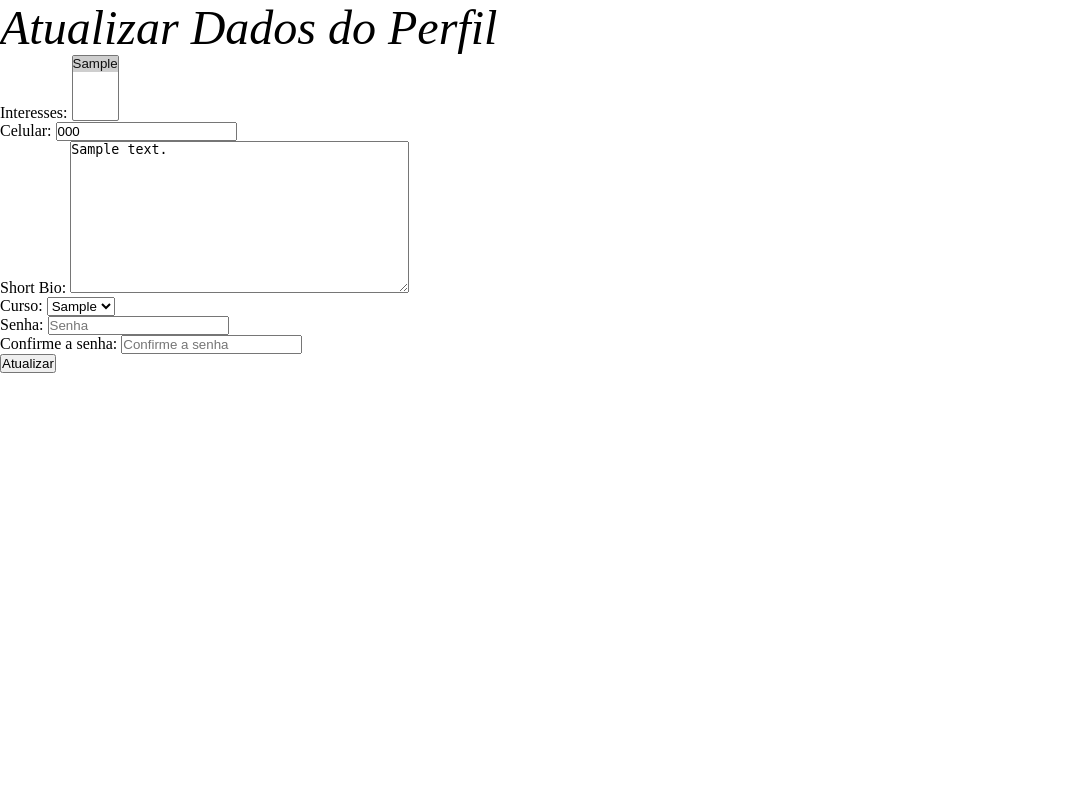
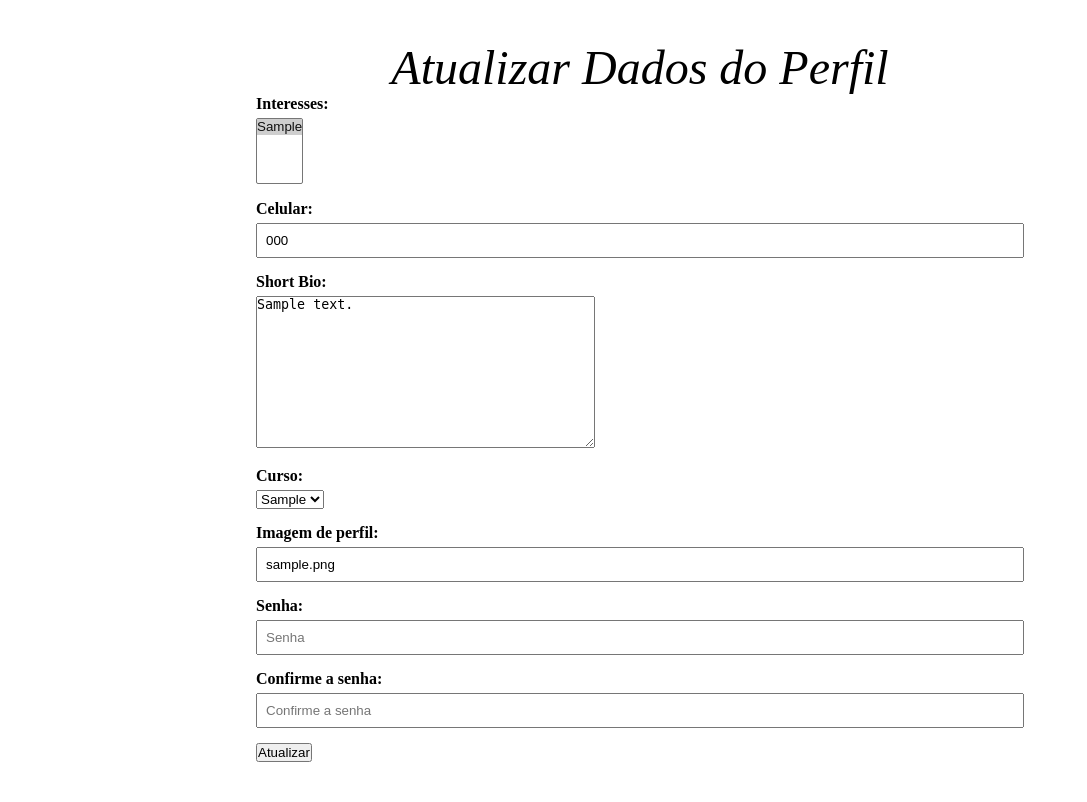
Before and after one commit to Eduds007/icfinder, a Django app: page /perfil/1/update/aluno/ in a window 1280 px wide. Shown: the part 86-888 px from the top of the page, without its empty margins (0-1087 px from the left). Before the commit the page ends 459 px from the top, so only its background shows below. Run offline with Django 4.2, Linux system fonts and the light colour scheme; a user stored in the database is signed in; tables that the repository leaves empty hold one stand-in row (values such as "Sample post"); parts of the project's set-up code (start-up, migrations or seed data) failed here and were passed over.

Commit message:
imagem no update perfil e estilo no formulario

```diff
--- a/icfinder_app/forms.py
+++ b/icfinder_app/forms.py
@@ -57,10 +57,15 @@ class AlunoPerfilForm(forms.ModelForm):
         queryset=Curso.objects.all(),
         widget=forms.Select(attrs={'class': 'form-control'})
     )
+    profile_pic = forms.URLField(
+        label='Imagem de perfil',
+        widget=forms.TextInput(attrs={'class': 'form-control', 'placeholder': 'Insira a URL da imagem'}),
+        required=False
+    )
 
     class Meta:
         model = Aluno
-        fields = ['first_name', 'last_name', 'email', 'interests', 'phone_number', 'short_bio', 'curso']
+        fields = ['first_name', 'last_name', 'email', 'interests', 'phone_number', 'short_bio', 'curso', 'profile_pic']
 
     # aceitar apenas emails no domínio usp
     def clean_email(self):
@@ -96,10 +101,16 @@ class ProfessorPerfilForm(forms.ModelForm):
         label='Confirme a senha',
         widget=forms.PasswordInput(attrs={'class': 'form-control', 'placeholder': 'Confirme a senha'})
     )
+    profile_pic = forms.URLField(
+        label='Imagem de perfil',
+        widget=forms.TextInput(attrs={'class': 'form-control', 'placeholder': 'Insira a URL da imagem'}),
+        required=False
+    )
+
 
     class Meta:
         model = Professor
-        fields = ['first_name', 'last_name', 'phone_number', 'short_bio', 'departamento', 'disponibilidade', 'lab', 'password1', 'password2']
+        fields = ['first_name', 'last_name', 'phone_number', 'short_bio', 'departamento', 'disponibilidade', 'lab', 'profile_pic', 'password1', 'password2']
 
 class ProfessorTokenForm(forms.ModelForm):
     email = forms.EmailField()
--- a/icfinder_app/signals.py
+++ b/icfinder_app/signals.py
@@ -31,7 +31,7 @@ def create_default_departments(sender, **kwargs):
                                 'Construção', 'Otmização de processos', 'Matemática',
                                 'Análise de dados', 'Hardware', 'Meio ambiente',
                                 'Materiais', 'Energia', 'Inteligência artificial',
-                                'IoT']
+                                'IoT', 'Finanças']
             for interesse in interesses_array:
                 Interesse.objects.create(interesse=interesse)
         if not Lab.objects.exists():
--- a/icfinder_app/templates/icfinder_app/detail.html
+++ b/icfinder_app/templates/icfinder_app/detail.html
@@ -25,6 +25,9 @@ Página do post
 
       <div id = "perfil">
         <div id = "perfil_inner">
+          <div class="profile-pic-container">
+            <img class = 'bgImg' src= "{{projeto.responsavel.user.profile_pic}}" alt="bgImg">
+          </div>
         <p>{{projeto.responsavel.user.first_name}} {{projeto.responsavel.user.last_name}}</p>
         <p>{{projeto.responsavel.user.email}}</p>
         <p>{{projeto.responsavel.user.phone_number}}</p>
--- a/icfinder_app/templates/icfinder_app/perfil_update.html
+++ b/icfinder_app/templates/icfinder_app/perfil_update.html
@@ -9,8 +9,8 @@ Página de Edição do perfil
 <link rel="stylesheet" type="text/css" href="{% static 'css/style_perfil.css' %}">
 {% endblock pagestyle %}
 {% block content %}
-<h2>Atualizar Dados do Perfil</h2>
 <div class="perfil_form">
+    <h2>Atualizar Dados do Perfil</h2>
     {% if user.aluno %}
     <form method="post">
         {% csrf_token %}
--- a/icfinder_app/views.py
+++ b/icfinder_app/views.py
@@ -189,6 +189,7 @@ class AlunoUpdateView(LoginRequiredMixin, UpdateView):
         user_instance = self.request.user
         user_instance.phone_number = form.cleaned_data['phone_number']
         user_instance.short_bio = form.cleaned_data['short_bio']
+        user_instance.profile_pic = form.cleaned_data['profile_pic']
         user_instance.save()
 
         aluno_instance = form.save(commit=False)
@@ -202,6 +203,7 @@ class AlunoUpdateView(LoginRequiredMixin, UpdateView):
         kwargs['initial'] = {
             'phone_number': self.request.user.phone_number,
             'short_bio': self.request.user.short_bio,
+            'profile_pic': self.request.user.profile_pic
         }
         return kwargs
 
@@ -217,6 +219,7 @@ class ProfessorUpdateView(LoginRequiredMixin, UpdateView):
         user_instance = self.request.user
         user_instance.phone_number = form.cleaned_data['phone_number']
         user_instance.short_bio = form.cleaned_data['short_bio']
+        user_instance.profile_pic = form.cleaned_data['profile_pic']
         user_instance.save()
 
         professor_instance = form.save(commit=False)
@@ -230,6 +233,7 @@ class ProfessorUpdateView(LoginRequiredMixin, UpdateView):
         kwargs['initial'] = {
             'phone_number': self.request.user.phone_number,
             'short_bio': self.request.user.short_bio,
+            'profile_pic': self.request.user.profile_pic
         }
         return kwargs
 
--- a/static/css/style_perfil.css
+++ b/static/css/style_perfil.css
@@ -30,6 +30,7 @@ font-size: 48px;
 font-style: italic;
 font-weight: 400;
 line-height: normal;
+text-align: center;
 }
 
 
@@ -84,3 +85,30 @@ img {
     width: 100%;
     height: auto;
 }
+
+form {
+    width: 60%;
+    margin: 0 auto;
+}
+
+.form-group {
+    margin-bottom: 15px;
+}
+
+label {
+    display: block;
+    font-weight: bold;
+    margin-bottom: 5px;
+}
+
+input[type="text"],
+input[type="email"],
+input[type="password"] {
+    width: 100%;
+    padding: 8px;
+    box-sizing: border-box;
+}
+
+.perfil_form {
+    margin: 40px auto;
+  }
```
Also changed, not shown: icfinder_app/templates/icfinder_app/registration.html (+9 -2 lines).
